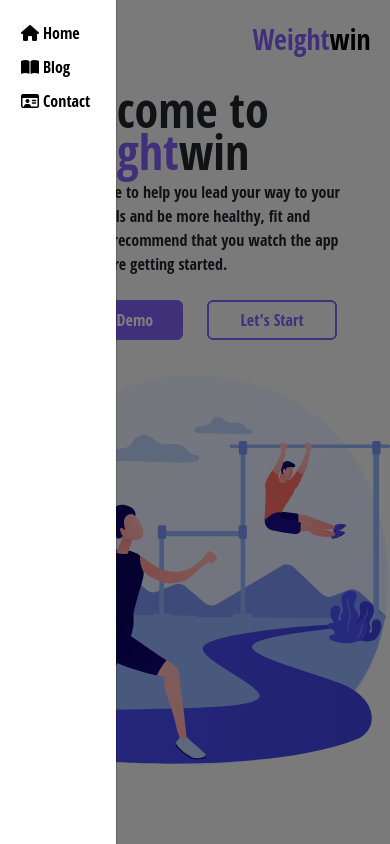
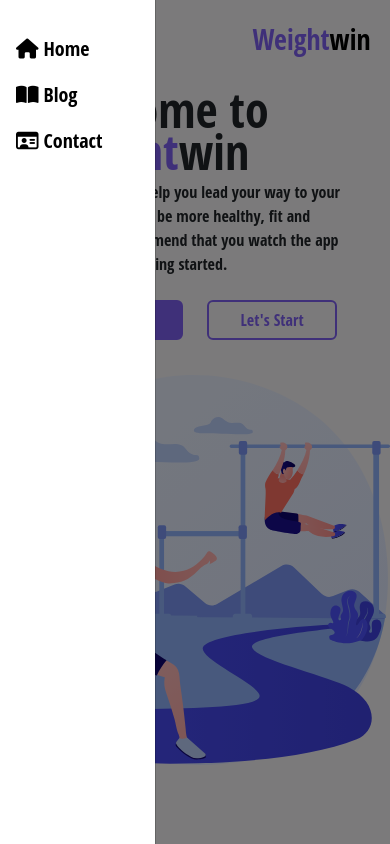
Before and after one commit to AlexLevkov/weight-win, a React (Create React App) app: page / in a window 390 px wide. Both pictures are taken after a click on the button 47 px from the left and 39 px from the top of the page. Built offline with nearby package versions, Linux system fonts and the light colour scheme; no server answers.

Commit message:
Fix typo and fix navbar

```diff
--- a/src/components/NavbarToggler.js
+++ b/src/components/NavbarToggler.js
@@ -1,29 +1,40 @@
-import React from 'react'
-import Nav from 'react-bootstrap/Nav';
-import Navbar from 'react-bootstrap/Navbar';
-import Offcanvas from 'react-bootstrap/Offcanvas';
+import React from "react";
+import Nav from "react-bootstrap/Nav";
+import Navbar from "react-bootstrap/Navbar";
+import Offcanvas from "react-bootstrap/Offcanvas";
 import { Link } from "react-router-dom";
 
 function NavbarToggler(handleHomeClick) {
   return (
-    <div className='d-block d-md-none'>
+    <div className="d-block d-md-none">
       {[false].map((expand) => (
-        <Navbar key={expand} bg="light" expand={expand} className="p-0">
+        <Navbar
+          key={expand}
+          bg="light"
+          expand={expand}
+          className="p-0"
+          collapseOnSelect
+        >
           <div>
             <Navbar.Toggle aria-controls={`offcanvasNavbar-expand-${expand}`} />
             <Navbar.Offcanvas
               id={`offcanvasNavbar-expand-${expand}`}
               aria-labelledby={`offcanvasNavbarLabel-expand-${expand}`}
               placement="start"
-              style={{width:'30%'}}
+              style={{ width: "40%" }}
+              collapseOnSelect
             >
-
               <Offcanvas.Body>
-                <Nav className="justify-content-end flex-grow-1">
-                  <Link onClick={()=>{handleHomeClick()}} style={{textDecoration: 'none',color:'black',margin:'5px'}} to="/"><i className="fa-solid fa-house"></i> Home</Link>
-                  <Link style={{textDecoration: 'none',color:'black',margin:'5px'}} to="blog"><i className="fa-solid fa-book-open"></i> Blog</Link>
-                  <Link style={{textDecoration: 'none',color:'black',margin:'5px'}} to="contact"><i className="fa-regular fa-id-card"></i> Contact</Link>
-
+                <Nav className="justify-content-end flex-grow-1 mobile-nav" >
+                  <Nav.Link as={Link} to="/" onClick={handleHomeClick}>
+                    <i className="fa-solid fa-house"></i> Home
+                  </Nav.Link>
+                  <Nav.Link as={Link} to="/blog">
+                    <i className="fa-solid fa-book-open"></i> Blog
+                  </Nav.Link>
+                  <Nav.Link as={Link} to="/contact">
+                    <i className="fa-regular fa-id-card"></i> Contact
+                  </Nav.Link>
                 </Nav>
               </Offcanvas.Body>
             </Navbar.Offcanvas>
@@ -34,4 +45,4 @@
   );
 }
 
-export default NavbarToggler
+export default NavbarToggler;
--- a/src/components/UserProfile.js
+++ b/src/components/UserProfile.js
@@ -38,7 +38,7 @@
             id="dropdown-menu-button"
             style={{ "--bs-btn-font-size":"1.3rem!important" }}
           >
-            <Dropdown.Item href="#"><div onClick={()=>{arrayToCSV(days)}}>Download to SCV</div></Dropdown.Item>
+            <Dropdown.Item href="#"><div onClick={()=>{arrayToCSV(days)}}>Download to CSV</div></Dropdown.Item>
             <Dropdown.Item href="#"> <ResetBtn/> </Dropdown.Item>
           </DropdownButton>
         </Dropdown>
--- a/src/styles/cmps/_header.scss
+++ b/src/styles/cmps/_header.scss
@@ -1,53 +1,67 @@
-header{
+header {
   width: 100vw;
   // background-color: indigo;
   color: black;
   padding-inline: 5%;
   padding-top: 1.5%;
-  h1{
+  h1 {
     padding-left: 5px;
     color: black;
   }
   margin-bottom: 10px;
-  a{
+  a {
     text-decoration: none;
-    color: #737373 ;
-    &:hover{
+    color: #737373;
+    &:hover {
       color: black;
     }
   }
-  span{
+  span {
     color: $clr1;
   }
-  .nav-item{
+  .nav-item {
     font-size: 1.3rem;
   }
-  ul{
+  ul {
     display: flex;
     flex-wrap: wrap;
   }
-  li{
+  li {
     flex: 0 0 auto;
   }
 }
 
-.toggle-btn{
+.toggle-btn {
   display: none;
   border: none;
   background: transparent;
   font-size: 1.3rem;
-  &:hover{
+  &:hover {
     cursor: pointer;
   }
 }
 
+.mobile-nav {
+  a {
+    display: flex;
+    align-items: baseline;
+    gap: 5px;
+    text-decoration: none;
+    color: black;
+    // margin-top: 10px;
+    font-size: 20px;
+    &:first-child {
+      margin-top: 10px;
+    }
+  }
+}
 
 @media (max-width: 768px) {
-  header{
+  header {
     padding-top: 5%;
   }
   ul {
-    display: none!important; /* Hide the navbar links in mobile screens */
+    display: none !important; /* Hide the navbar links in mobile screens */
   }
   .toggle-btn {
     display: block; /* Show the toggle in mobile screens */
```
